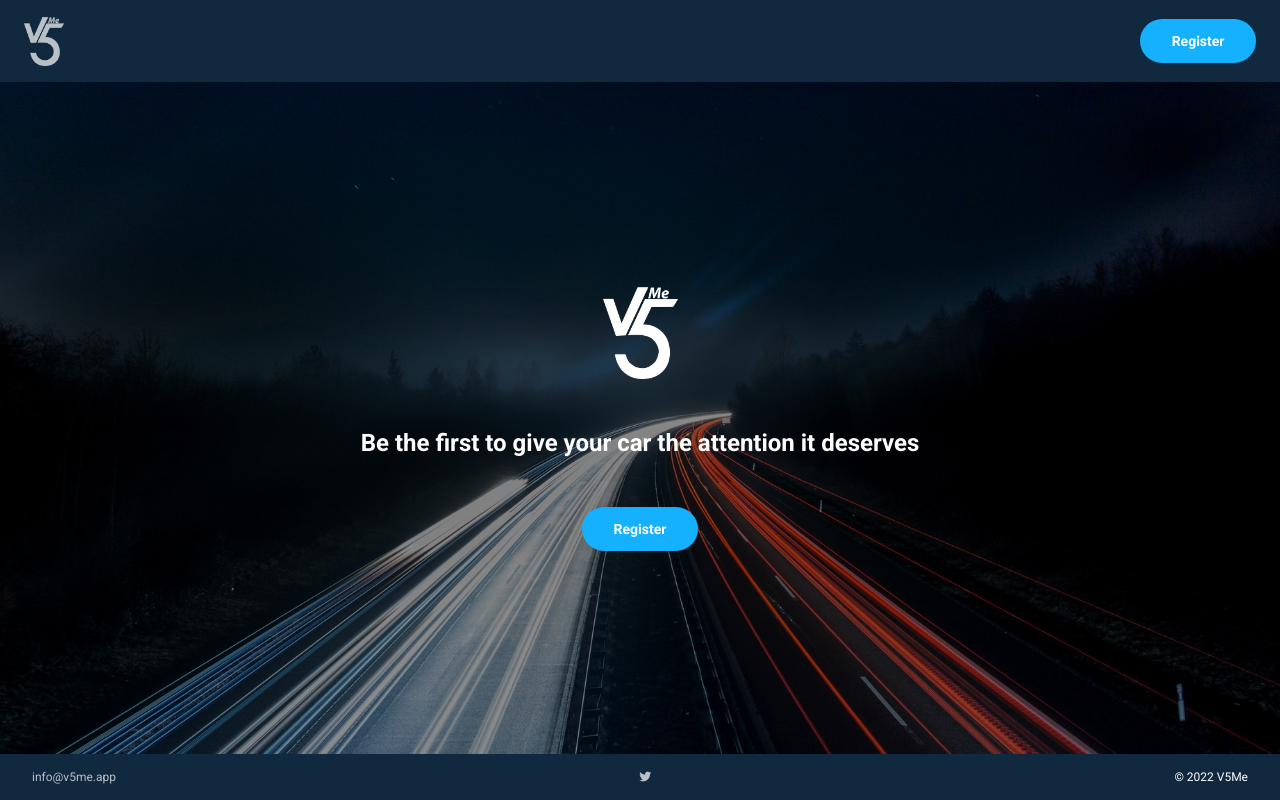
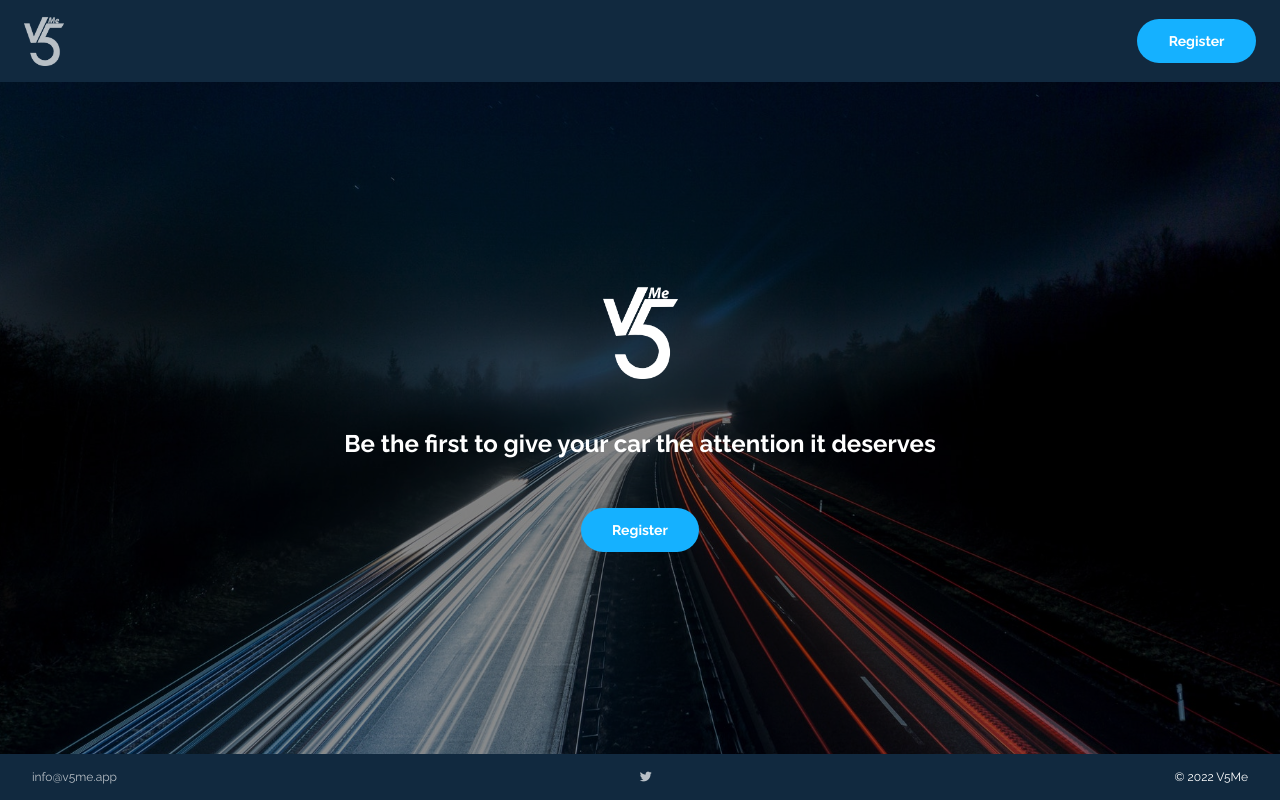
Before and after one commit to Nasir-6/v5me, a React (Create React App) app in the folder front-end/: page / in a window 1280 px wide. Built offline with nearby package versions, Linux system fonts and the light colour scheme.

Commit message:
add raleway font

```diff
--- a/front-end/public/index.html
+++ b/front-end/public/index.html
@@ -23,10 +23,10 @@
     -->
     <title>React App</title>
 
-    <!-- Google fonts  -->
+    <!-- Google fonts raleway -->
     <link rel="preconnect" href="https://fonts.googleapis.com">
     <link rel="preconnect" href="https://fonts.gstatic.com" crossorigin>
-    <link href="https://fonts.googleapis.com/css2?family=Roboto:ital,wght@0,100;0,300;0,400;0,500;0,700;0,900;1,100;1,300;1,400;1,500;1,700;1,900&display=swap" rel="stylesheet">
+    <link href="https://fonts.googleapis.com/css2?family=Raleway:ital,wght@0,100;0,200;0,300;0,400;0,500;0,600;0,700;0,800;0,900;1,100;1,200;1,300;1,400;1,500;1,600;1,700;1,800;1,900&display=swap" rel="stylesheet">
 
     <!-- Fontawesome -->
     <script src="https://kit.fontawesome.com/73e974fee0.js" crossorigin="anonymous"></script>
--- a/front-end/src/App.css
+++ b/front-end/src/App.css
@@ -9,7 +9,7 @@
   box-sizing: border-box;
   text-decoration: none;
   border: none;
-  font-family: 'Roboto', sans-serif;
+  font-family: 'Raleway', sans-serif;
   -webkit-transition-duration: 0.4s; /* Safari */
   transition-duration: 0.4s;
 
```
